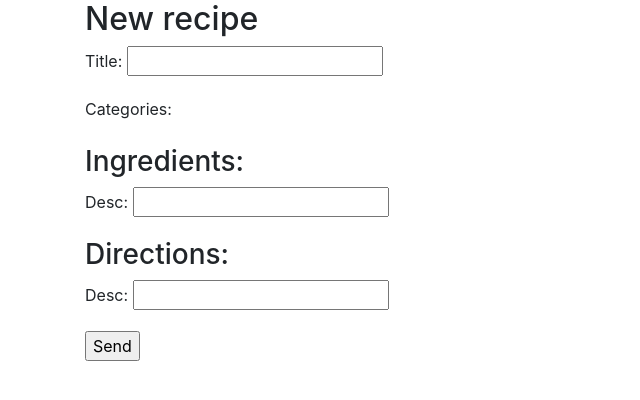
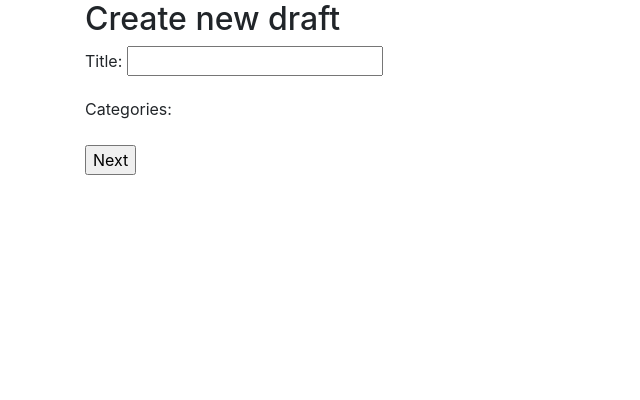
Before and after one commit to konmacie/cookbook, a Django app: page /recipe/new/ in a window 1280 px wide. Shown: the top 400 px of the page, without its empty margins (0-640 px from the left). Run offline with Django 3.2, Linux system fonts and the light colour scheme; the visitor is signed in with stand-in values (Sample User, id 1); data that the repository does not hold is empty; some libraries are stand-ins or nearby versions.

Commit message:
Replaced 'recipe_create' with new view 'recipe_create_draft'

```diff
--- a/catalog/models.py
+++ b/catalog/models.py
@@ -69,6 +69,8 @@ class Recipe(models.Model):
         as formset initial.
         [{'desc':...}, {'desc':...}, ]
         '''
+        if not self.ingredients:
+            return []
         return json.loads(self.ingredients)
 
     @property
@@ -78,4 +80,6 @@ class Recipe(models.Model):
         as formset initial.
         [{'desc':...}, {'desc':...}, ]
         '''
+        if not self.directions:
+            return []
         return json.loads(self.directions)
--- a/catalog/urls.py
+++ b/catalog/urls.py
@@ -3,7 +3,7 @@ from . import views
 
 urlpatterns = [
     path('', views.IndexView.as_view(), name='index'),
-    path('recipe/new/', views.recipe_create, name='recipe_create'),
+    path('recipe/new/', views.recipe_create_draft, name='recipe_create'),
     path('recipe/<int:pk>/', views.RecipeDetail.as_view(),
          name='recipe_detail'),
     path('recipe/<int:pk>/edit/', views.recipe_edit, name='recipe_edit'),
--- a/catalog/views.py
+++ b/catalog/views.py
@@ -3,8 +3,10 @@ from django.views.generic import TemplateView, DetailView
 from django.contrib.auth.decorators import login_required
 from django.db import transaction
 from django.core.exceptions import PermissionDenied
+from django.urls import reverse
 
 import json
+from datetime import datetime
 
 from catalog.forms import RecipeForm, IngredientFormSet, DirectionFormSet
 from catalog.models import Recipe
@@ -14,58 +16,93 @@ class IndexView(TemplateView):
     template_name = 'catalog/index.html'
 
 
+# @login_required
+# @transaction.atomic  # atomic in case save_m2m() failed
+# def recipe_create(request):
+#     if request.method == "POST":
+#         recipe_form = RecipeForm(request.POST, prefix='recipe')
+#         ingredient_formset = IngredientFormSet(
+#             request.POST, prefix='ingredients')
+#         direction_formset = DirectionFormSet(
+#             request.POST, prefix='directions')
+
+#         if (recipe_form.is_valid()
+#                 and ingredient_formset.is_valid()
+#                 and direction_formset.is_valid()):
+#             # Create Recipe object. commit = False since we need to manually
+#             # set Author field before saving to db.
+#             recipe = recipe_form.save(commit=False)
+#             recipe.author = request.user
+
+#             # Dumping ingredient_formset into json string.
+#             # Create list of dictionaries since such format can be used
+#             # as formset initial in Recipe editing view.
+#             ingredients = [{'desc': form.cleaned_data.get('desc')}
+#                            for form in ingredient_formset
+#                            if form.cleaned_data.get('desc') is not None]
+#             ingredients = json.dumps(ingredients)
+
+#             # Dumping direction_formset into json string.
+#             directions = [{'desc': form.cleaned_data.get('desc')}
+#                           for form in direction_formset
+#                           if form.cleaned_data.get('desc') is not None]
+#             directions = json.dumps(directions)
+
+#             # Set ingredients and directions to respective Recipe fields
+#             # and save object to db.
+#             recipe.ingredients = ingredients
+#             recipe.directions = directions
+#             recipe.save()
+
+#             # Since earlier was used commit=False, we need to save m2m
+#             # relations manually.
+#             recipe_form.save_m2m()
+
+#             return redirect(reverse('recipe_edit', kwargs={'pk': recipe.pk}))
+#     else:
+#         recipe_form = RecipeForm(prefix='recipe')
+#         ingredient_formset = IngredientFormSet(prefix='ingredients')
+#         direction_formset = DirectionFormSet(prefix='directions')
+
+#     context = {
+#         'recipe_form': recipe_form,
+#         'ingredients_formset': ingredient_formset,
+#         'directions_formset': direction_formset,
+#     }
+#     return render(request, 'catalog/recipe_create.html', context)
+
+
 @login_required
 @transaction.atomic  # atomic in case save_m2m() failed
-def recipe_create(request):
+def recipe_create_draft(request):
+    '''
+    View for creating new recipe with status 'draft'.
+    Has only 2 fields in the form: title and categories.
+    Ingerdients and directions can be set in edit view.
+    After succesfully commiting new draft, redirects to edit view.
+    '''
     if request.method == "POST":
         recipe_form = RecipeForm(request.POST, prefix='recipe')
-        ingredient_formset = IngredientFormSet(
-            request.POST, prefix='ingredients')
-        direction_formset = DirectionFormSet(
-            request.POST, prefix='directions')
 
-        if (recipe_form.is_valid()
-                and ingredient_formset.is_valid()
-                and direction_formset.is_valid()):
+        if recipe_form.is_valid():
             # Create Recipe object. commit = False since we need to manually
             # set Author field before saving to db.
             recipe = recipe_form.save(commit=False)
             recipe.author = request.user
 
-            # Dumping ingredient_formset into json string.
-            # Create list of dictionaries since such format can be used
-            # as formset initial in Recipe editing view.
-            ingredients = [{'desc': form.cleaned_data.get('desc')}
-                           for form in ingredient_formset
-                           if form.cleaned_data.get('desc') is not None]
-            ingredients = json.dumps(ingredients)
-
-            # Dumping direction_formset into json string.
-            directions = [{'desc': form.cleaned_data.get('desc')}
-                          for form in direction_formset
-                          if form.cleaned_data.get('desc') is not None]
-            directions = json.dumps(directions)
-
-            # Set ingredients and directions to respective Recipe fields
-            # and save object to db.
-            recipe.ingredients = ingredients
-            recipe.directions = directions
+            # Save recipe do db.
             recipe.save()
 
             # Since earlier was used commit=False, we need to save m2m
             # relations manually.
             recipe_form.save_m2m()
 
-            return redirect(recipe)
+            return redirect(reverse('recipe_edit', kwargs={'pk': recipe.pk}))
     else:
         recipe_form = RecipeForm(prefix='recipe')
-        ingredient_formset = IngredientFormSet(prefix='ingredients')
-        direction_formset = DirectionFormSet(prefix='directions')
 
     context = {
         'recipe_form': recipe_form,
-        'ingredients_formset': ingredient_formset,
-        'directions_formset': direction_formset,
     }
     return render(request, 'catalog/recipe_create.html', context)
 
@@ -74,7 +111,7 @@ def recipe_create(request):
 @transaction.atomic  # atomic in case save_m2m() failed
 def recipe_edit(request, pk):
     '''
-    View used to edit existing Recipe object.
+    View used to edit and publish existing Recipe object.
     Recipe must have status 'draft' and user must be an author to have access.
     '''
     recipe = get_object_or_404(Recipe, pk=pk, status=Recipe.STATUS_DRAFT)
@@ -109,12 +146,23 @@ def recipe_edit(request, pk):
 
             # Set ingredients and directions to respective Recipe fields
             # and save object.
+            recipe_form.save(commit=False)
             recipe.ingredients = ingredients
             recipe.directions = directions
-            recipe.save()
-            recipe_form.save_m2m()
 
-            return redirect(recipe)
+            # Check which button was clicked
+            if request.POST.get('save_publish'):
+                # If 'Save and publish'
+                recipe.status = Recipe.STATUS_PUBLISHED
+                recipe.pub_date = datetime.now()
+                recipe.save()
+                recipe_form.save_m2m()
+                return redirect(recipe)
+            else:
+                # If 'Save draft'
+                recipe.save()
+                recipe_form.save_m2m()
+
     else:
         recipe_form = RecipeForm(instance=recipe, prefix='recipe')
         ingredient_formset = IngredientFormSet(
--- a/templates/catalog/recipe_create.html
+++ b/templates/catalog/recipe_create.html
@@ -6,24 +6,13 @@
 
 {% block content_block %}
 <div class="container">
-    <h2>New recipe</h2>
+    <h2>Create new draft</h2>
     <form method="POST">
         {% csrf_token %}
         {{ recipe_form.as_p }}
 
-        <h3>Ingredients:</h3>
-        {{ ingredients_formset.management_form }}
-        {% for form in ingredients_formset %}
-            {{ form.as_p }}
-        {% endfor %}
 
-        <h3>Directions: </h3>
-        {{ directions_formset.management_form }}
-        {% for form in directions_formset %}
-            {{ form.as_p }}
-        {% endfor %}
-
-        <input type="submit" value="Send">
+        <input type="submit" value="Next">
     </form>
 </div>
 {% endblock content_block %}
--- a/templates/catalog/recipe_detail.html
+++ b/templates/catalog/recipe_detail.html
@@ -4,7 +4,7 @@
 {% block content_block %}
 <div class="container">
     <h1>{{ recipe.title }}</h1>
-
+    <b>Status: </b> {{ recipe.status }}
     <h3>Ingredients:</h3>
     <ul>
     {% for ingredient in recipe.ingredients_list %}
```
Also changed, not shown: templates/catalog/recipe_edit.html (+32 -2 lines).
